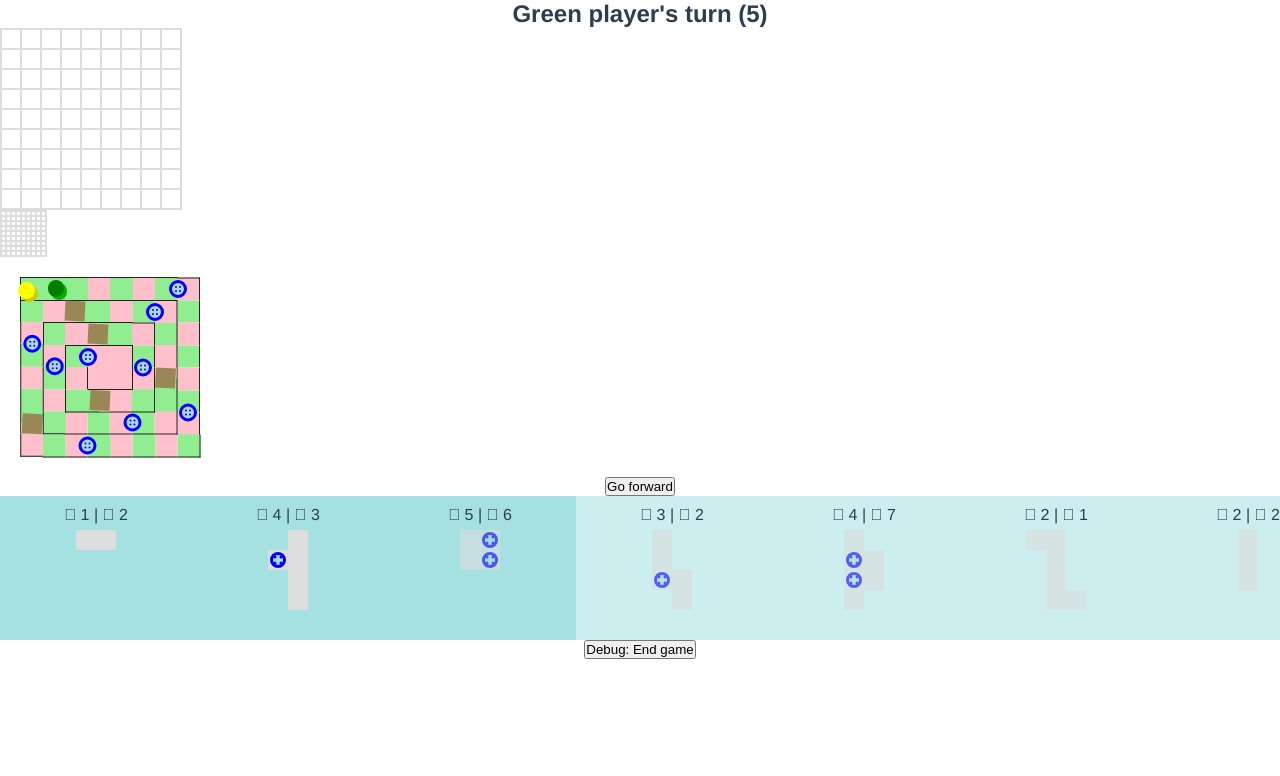
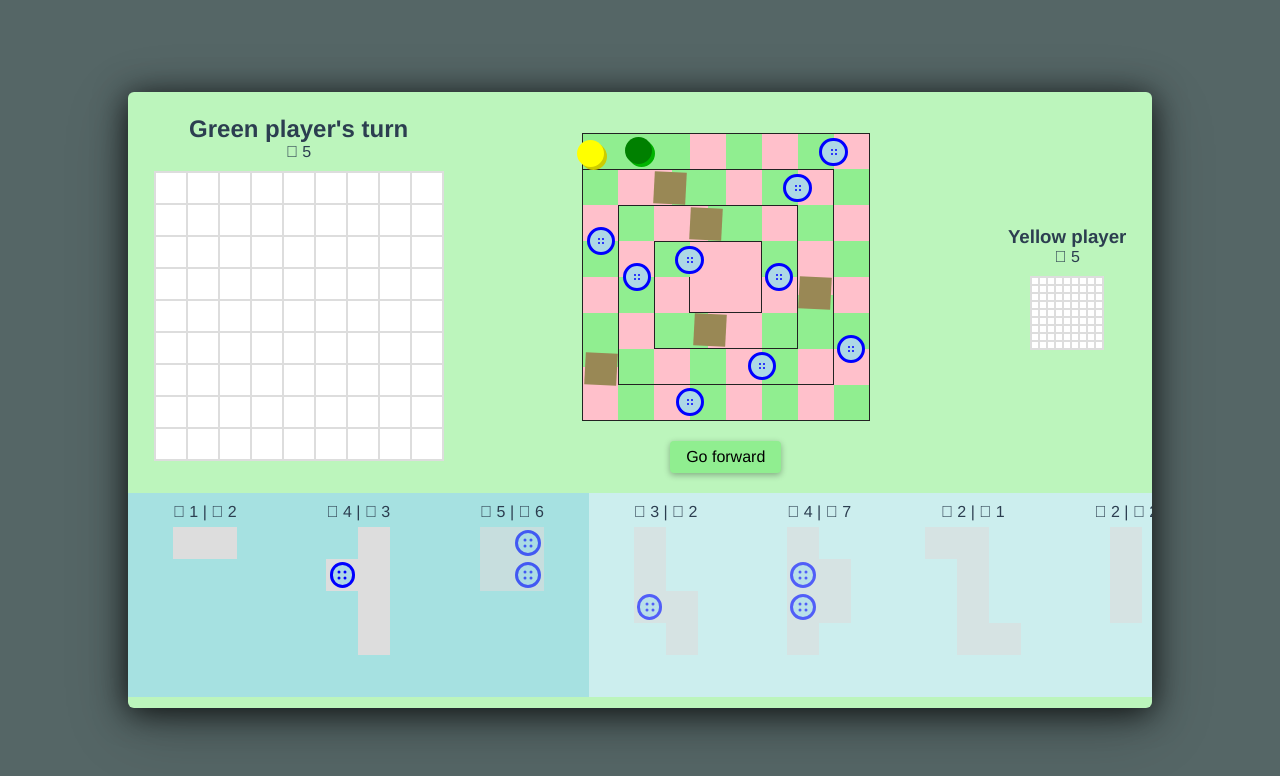
Before and after one commit to salmiak/patchwork, a Vue app: page / in a window 1280 px wide. Shown: the top 776 px of the page. Built offline with nearby package versions, Linux system fonts and the light colour scheme.

Commit message:
Work on layout and design

```diff
--- a/src/App.vue
+++ b/src/App.vue
@@ -1,12 +1,34 @@
 <template>
-  <div id="app">
-    <h2>{{currentPlayer.name}}'s turn ({{currentPlayer.buttonsInPocket}})</h2>
-    <quilt-board :tile="tile" :player="currentPlayer" @tilestored="tileStored" />
-    <quilt-board-mini :player="otherPlayer" />
-    <play-board />
-    <button v-if="!miniTile" @click="goForward">Go forward</button>
+  <div id="app" :class="{isPlayer1: currentPlayer.index === 0, isPlayer2: currentPlayer.index === 1}">
+    <div class="boardsArea">
+      <template v-for="player in $store.state.players">
+        <div v-if="currentPlayer.index === player.index" :key="player.index" :class="[`player${player.index}`]" class="boardContainer isActive">
+          <h2>{{currentPlayer.name}}'s turn</h2>
+          <p>
+            <i class="fal fa-bullseye" /> {{currentPlayer.buttonsInPocket}}
+          </p>
+          <quilt-board :tile="tile" :player="currentPlayer" @tilestored="tileStored" />
+        </div>
+
+        <div v-if="otherPlayer.index === player.index" :key="player.index" :class="[`player${player.index}`]" class="boardContainer">
+          <h3>{{otherPlayer.name}}</h3>
+          <p>
+            <i class="fal fa-bullseye" /> {{otherPlayer.buttonsInPocket}}
+          </p>
+          <quilt-board-mini :player="otherPlayer" />
+        </div>
+      </template>
+
+      <div class="boardContainer">
+        <play-board />
+        <button v-if="!miniTile" @click="goForward">Go forward</button>
+      </div>
+    </div>
+
     <tile-list @tileselected="tileSelected" />
-    <button @click="$store.commit('gameOver')">Debug: End game</button>
+
+    <!-- <button @click="$store.commit('gameOver')">Debug: End game</button> -->
+
     <div v-if="$store.state.gameOver" id="gameOver">
       <h3>Game Over</h3>
       <h1 v-if="winningPlayer">
@@ -132,12 +154,59 @@ export default {
   padding: 0;
   box-sizing: border-box;
 }
+body {
+  background: #566;
+  display: flex;
+  width: 100vw;
+  min-height: 100vh;
+  justify-content: center;
+  align-items: center;
+}
+button {
+  border: none;
+  background: lightgreen;
+  padding: 0 1em;
+  line-height: 2em;
+  border-radius: 4px;
+  box-shadow: 0 2px 6px fade(black, 30%);
+  font-family: inherit;
+  font-size: inherit;
+}
 #app {
   font-family: 'Avenir', Helvetica, Arial, sans-serif;
   -webkit-font-smoothing: antialiased;
   -moz-osx-font-smoothing: grayscale;
   text-align: center;
   color: #2c3e50;
+  width: 95%;
+  min-width: 800px;
+  max-width: 1024px;
+  padding: 1px 0;
+  background: #F5F5F5;
+  border-radius: 6px;
+  box-shadow: 0 4px 32px fade(black, 80%), 0 16px 64px fade(black, 24%);
+  &.isPlayer1 {
+    background: lighten(lightgreen, 10%);
+  }
+  &.isPlayer2 {
+    background: lightyellow;
+  }
+}
+.boardsArea {
+  display: flex;
+  width: 95%;
+  margin: 2.5vh auto;
+  justify-content: space-between;
+  align-items: center;
+  .boardContainer {
+    text-align: center;
+    // outline: 1px solid red;
+    &.player0 { order: 1 }
+    &.player1 { order: 3 }
+    &:nth-child(3) {
+      order: 2;
+    }
+  }
 }
 #gameOver {
   background: fade(#000, 70%);
--- a/src/assets/base.less
+++ b/src/assets/base.less
@@ -1,3 +1,3 @@
 @quiltBoardCells: 9;
-@quiltBoardCellsSize: 20px;
+@quiltBoardCellsSize: 32px;
 @playBoardCellSize: @quiltBoardCellsSize * 9/8;
--- a/src/components/QuiltBoard.vue
+++ b/src/components/QuiltBoard.vue
@@ -87,6 +87,7 @@ export default {
 @size: @quiltBoardCellsSize;
 
 .board {
+  margin: 10px auto;
   width: @quiltBoardCells * @size;
   height: @quiltBoardCells * @size;
   border: 1px solid #DDD;
--- a/src/components/QuiltBoardMini.vue
+++ b/src/components/QuiltBoardMini.vue
@@ -24,6 +24,7 @@ export default {
 @size: @quiltBoardCellsSize*0.25;
 
 .board {
+  margin: 10px auto;
   width: @quiltBoardCells * @size;
   height: @quiltBoardCells * @size;
   border: 1px solid #DDD;
--- a/src/components/TileList.vue
+++ b/src/components/TileList.vue
@@ -36,6 +36,7 @@ export default {
 
 <style lang="less">
 .tileList {
+  margin: 10px 0;
   display: flex;
   align-items: stretch;
   align-content: stretch;
```
